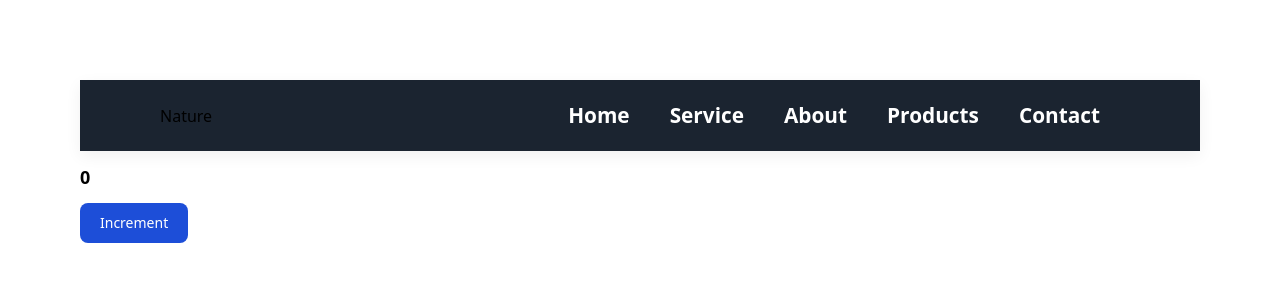
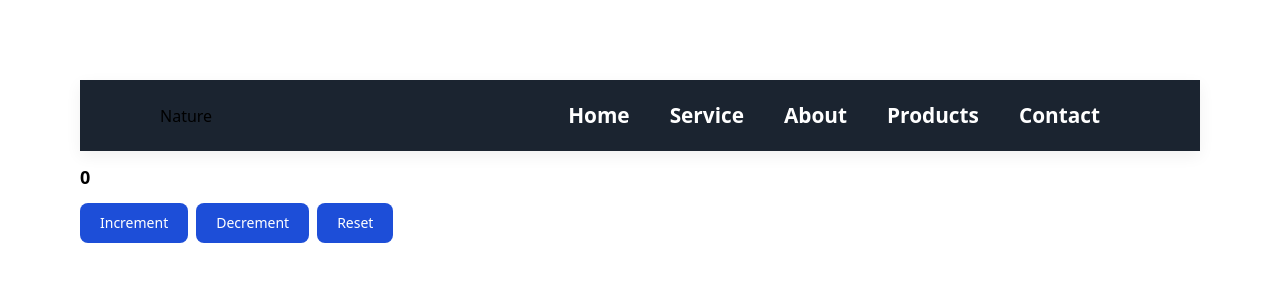
Before and after one commit to muradbdvc/reactjs-starter, a React (Vite) app: page /# in a window 1280 px wide. Shown: the top 300 px of the page. Built offline with nearby package versions, Linux system fonts and the light colour scheme.

Commit message:
assignment done.

```diff
--- a/src/components/EventHandler/Handler.jsx
+++ b/src/components/EventHandler/Handler.jsx
@@ -1,16 +1,25 @@
 import React, { useState } from 'react';
 
 export default function Handler(){
-    const [count, setCount] = useState(0);
+    const InitialCount =0;
+    const [count, setCount] = useState(InitialCount);
 
     const Increment=()=>{
         setCount((count) => count + 1);
+    }
+    const Decrement=()=>{
+        setCount((count) => count - 1);
+    }
+    const Reset=()=>{
+        setCount(InitialCount);
     }
 
     return(
         <>
         <h3>{count}</h3>
-        <button type="button" onClick={Increment} className="text-white bg-blue-700 hover:bg-blue-800 focus:ring-4 focus:ring-blue-300 font-medium rounded-lg text-sm px-5 py-2.5 me-2 mb-2 dark:bg-blue-600 dark:hover:bg-blue-700 focus:outline-none dark:focus:ring-blue-800">Increment</button>
+        <button type="button" onClick={Increment} disabled={count===10 ? true : false} className="text-white bg-blue-700 hover:bg-blue-800 focus:ring-4 focus:ring-blue-300 font-medium rounded-lg text-sm px-5 py-2.5 me-2 mb-2 dark:bg-blue-600 dark:hover:bg-blue-700 focus:outline-none dark:focus:ring-blue-800">Increment</button>
+        <button type="button" onClick={Decrement} disabled={count===-10 ? true : false} className="text-white bg-blue-700 hover:bg-blue-800 focus:ring-4 focus:ring-blue-300 font-medium rounded-lg text-sm px-5 py-2.5 me-2 mb-2 dark:bg-blue-600 dark:hover:bg-blue-700 focus:outline-none dark:focus:ring-blue-800">Decrement</button>
+        <button type="button" onClick={Reset} disabled={count===10 ? true : false} className="text-white bg-blue-700 hover:bg-blue-800 focus:ring-4 focus:ring-blue-300 font-medium rounded-lg text-sm px-5 py-2.5 me-2 mb-2 dark:bg-blue-600 dark:hover:bg-blue-700 focus:outline-none dark:focus:ring-blue-800">Reset</button>
         </>
 )
 }
```
